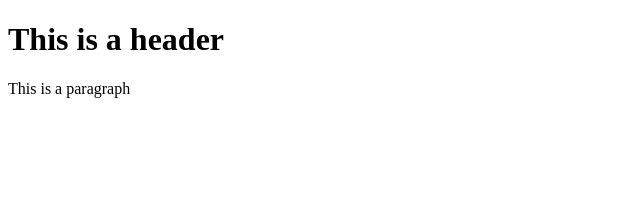
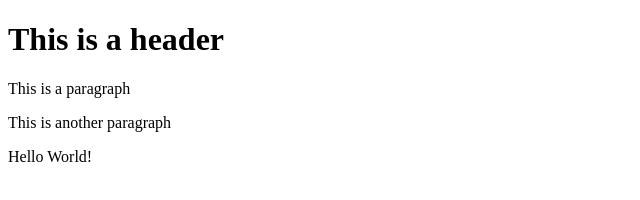
Before and after one commit to DeonCode/git-test, a website: page index.html in a window 1280 px wide. Shown: the whole page, without its empty margins (0-640 px from the left). Drawn offline with Linux system fonts and the light colour scheme.

Commit message:
using NPM

```diff
--- a/index.html
+++ b/index.html
@@ -3,5 +3,7 @@
     <body>
         <h1>This is a header</h1>
         <p>This is a paragraph</p>
-        </body>
-        </html>
+        <p>This is another paragraph</p>
+        <p>Hello World!</p>
+    </body>
+</html>
```
Also changed, not shown: package.json (added, +24 -0 lines), 2 other files.
